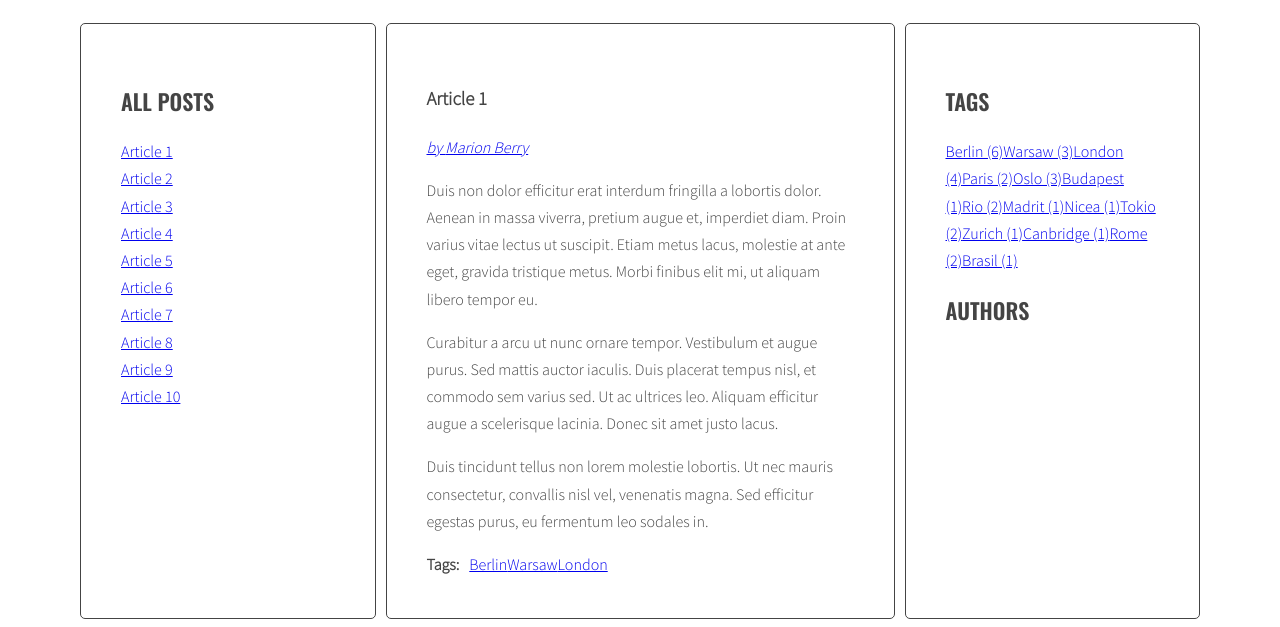
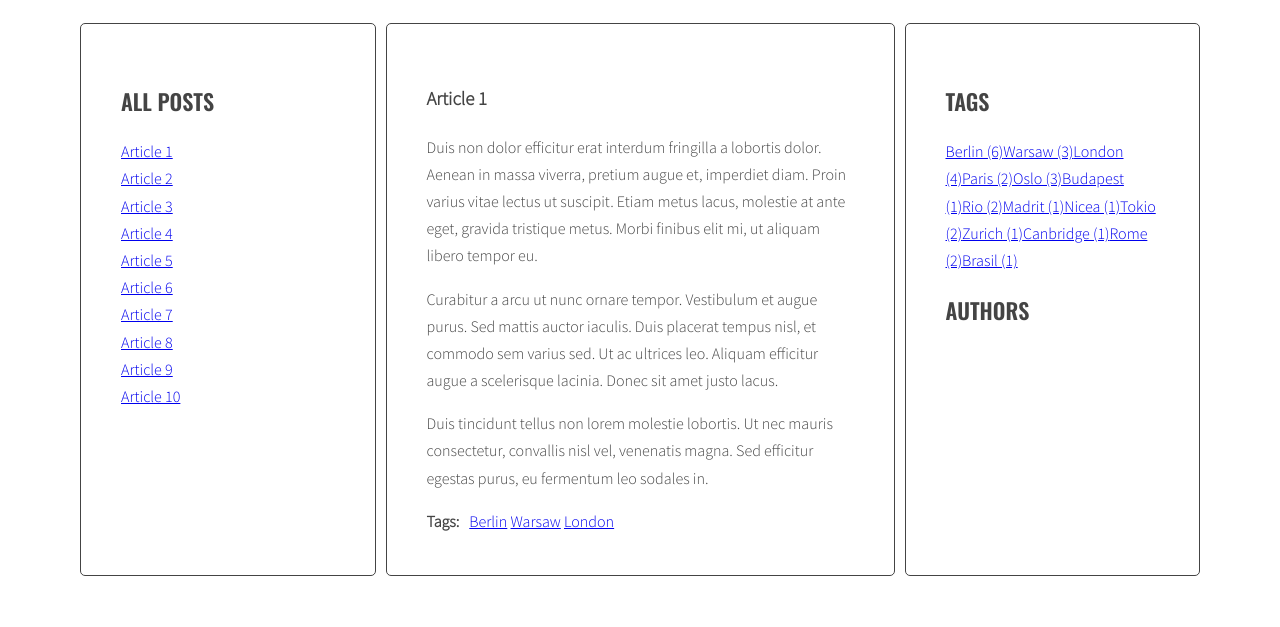
Before and after one commit to ALSource/javascript-blog, a website: page index.html in a window 1280 px wide. Shown: the part 220-847 px from the top of the page. After the commit the page ends 804 px from the top, so only its background shows below. Drawn offline with nearby package versions, Linux system fonts and the light colour scheme.

Commit message:
Add templates articleLink, artucleAuthor, articleTag

```diff
--- a/index.html
+++ b/index.html
@@ -188,6 +188,16 @@
           </main>
         </div>
     </div>
+    <script id="template-article-link" type="text/x-handlebars-template">
+      <li><a href="#{{ id }}"><span>{{ title }}</span></a></li>
+    </script>
+    <script id="template-article-author" type="text/x-handlebars-template">
+      <li><a href="#{{ id }}"><span>{{ authorName }}</span></a></li>
+    </script>
+    <script id="template-article-tag" type="text/x-handlebars-template">
+      <li><a href="#{{ id }}"><span>{{ tagName }}</span></a></li>
+    </script>
+    <script src="https://cdnjs.cloudflare.com/ajax/libs/handlebars.js/4.1.0/handlebars.min.js"></script>
     <script src="js/script.js"></script>
   </body>
 </html>
--- a/js/script.js
+++ b/js/script.js
@@ -1,5 +1,10 @@
 'use strict';
 {
+  const templates = {
+    articleLink: Handlebars.compile(document.querySelector('#template-article-link').innerHTML),
+    articleAuthor: Handlebars.compile(document.querySelector('#template-article-author').innerHTML),
+    articleTag: Handlebars.compile(document.querySelector('#template-article-tag').innerHTML)
+  }
 
   const titleClickHandler = function (event) {
     event.preventDefault();
@@ -82,7 +87,8 @@
 
       /* [DONE] create HTML of the link */
 
-      const linkHTML = '<li><a href="#' + articleId + '"><span>' + articleTitle + '</span></a></li>';
+      const linkHTMLData = {id: articleId, title: articleTitle};
+      const linkHTML = templates.articleLink(linkHTMLData);
       console.log();
 
       /* [DONE] insert link into titleList */
@@ -140,7 +146,8 @@
 
         /* generate HTML of the link */
 
-        const linkHTML = '<li><a href="#tag-' + tag + '"><span>' + tag + '</span></a></li>';
+        const linkHTMLData = {id: tag, tagName: tag};
+        const linkHTML = templates.articleTag(linkHTMLData);
 
         /* add generated code to html variable */
 
@@ -266,7 +273,8 @@
       const articleAuthor = article.getAttribute('data-author');
 
       /* generate HTML of the link */
-      const authorLink = '<a href="#author-' + articleAuthor + '">by <span>' + articleAuthor + '</span></a>';
+      const linkHTMLData = {id: articleAuthor, authorName: articleAuthor};
+      const linkHTML = templates.articleAuthor(linkHTMLData);
 
       /* insert HTML of all the links into the tags wrapper */
       authorWrapper.innerHTML = authorLink;
```
